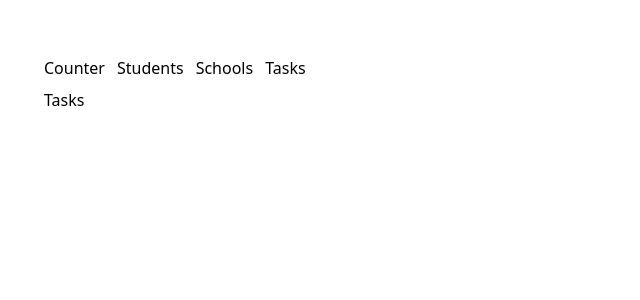
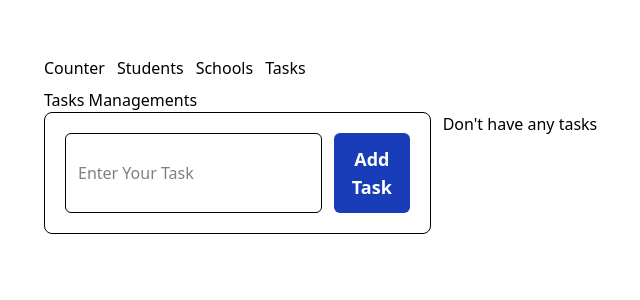
Before and after one commit to mernstackjs/zustand-vite-playing, a React (Vite) app: page /tasks in a window 1280 px wide. Shown: the top 300 px of the page, without its empty margins (4-644 px from the left). Built offline with nearby package versions, Linux system fonts and the light colour scheme.

Commit message:
Add Tasks

```diff
--- a/src/pages/Tasks.jsx
+++ b/src/pages/Tasks.jsx
@@ -1,5 +1,71 @@
-import React from "react";
+import React, { useState } from "react";
+import { useTaskStore } from "../store/tasksStore";
 
 export default function Tasks() {
-  return <div>Tasks</div>;
+  return (
+    <div>
+      <h1>Tasks Managements</h1>
+
+      <div className="grid md:grid-cols-3 gap-3">
+        <AddTask />
+        <ShowTasks />
+      </div>
+    </div>
+  );
 }
+
+const ShowTasks = () => {
+  const tasks = useTaskStore((state) => state.tasks);
+  const deleteTask = useTaskStore((state) => state.deleteTask);
+
+  if (tasks.length == 0) return <h1>Don't have any tasks</h1>;
+  return (
+    <div className="border p-5 rounded-lg md:col-span-2">
+      <h1>{tasks.length}</h1>
+
+      <ul className="grid grid-cols-2 gap-3 md:grid-cols-3">
+        {tasks?.map((data) => (
+          <li key={data.id} className="border p-3 rounded-lg">
+            <p>{data.task}</p>
+            <button
+              onClick={() => deleteTask(data.id)}
+              className="bg-red-600 p-3 mt-5 text-white rounded-md font-bold text-lg"
+            >
+              Delete
+            </button>
+          </li>
+        ))}
+      </ul>
+    </div>
+  );
+};
+const AddTask = () => {
+  const [task, setTask] = useState("");
+  const AddTask = useTaskStore((state) => state.AddTask);
+  const handleAddTask = () => {
+    if (!task) return;
+    const taskData = {
+      id: Math.floor(Math.random() * 1000),
+      isComplated: false,
+      task,
+    };
+    AddTask(taskData);
+    setTask("");
+  };
+  return (
+    <div className="border flex gap-3 p-5 rounded-lg ">
+      <input
+        value={task}
+        onChange={(e) => setTask(e.target.value)}
+        className="border p-3 rounded-md flex-1"
+        placeholder="Enter Your Task"
+      />
+      <button
+        onClick={handleAddTask}
+        className="bg-blue-800 text-white font-bold text-lg p-3 rounded-md"
+      >
+        Add Task
+      </button>
+    </div>
+  );
+};
--- /dev/null
+++ b/src/store/tasksStore.js
@@ -0,0 +1,15 @@
+import { create } from "zustand";
+import { persist } from "zustand/middleware";
+
+export const useTaskStore = create(
+  persist(
+    (set) => ({
+      tasks: [],
+
+      AddTask: (data) => set((state) => ({ tasks: [...state.tasks, data] })),
+      deleteTask: (id) =>
+        set((state) => ({ tasks: state.tasks.filter((t) => t.id !== id) })),
+    }),
+    { name: "tasks-data" },
+  ),
+);
```
